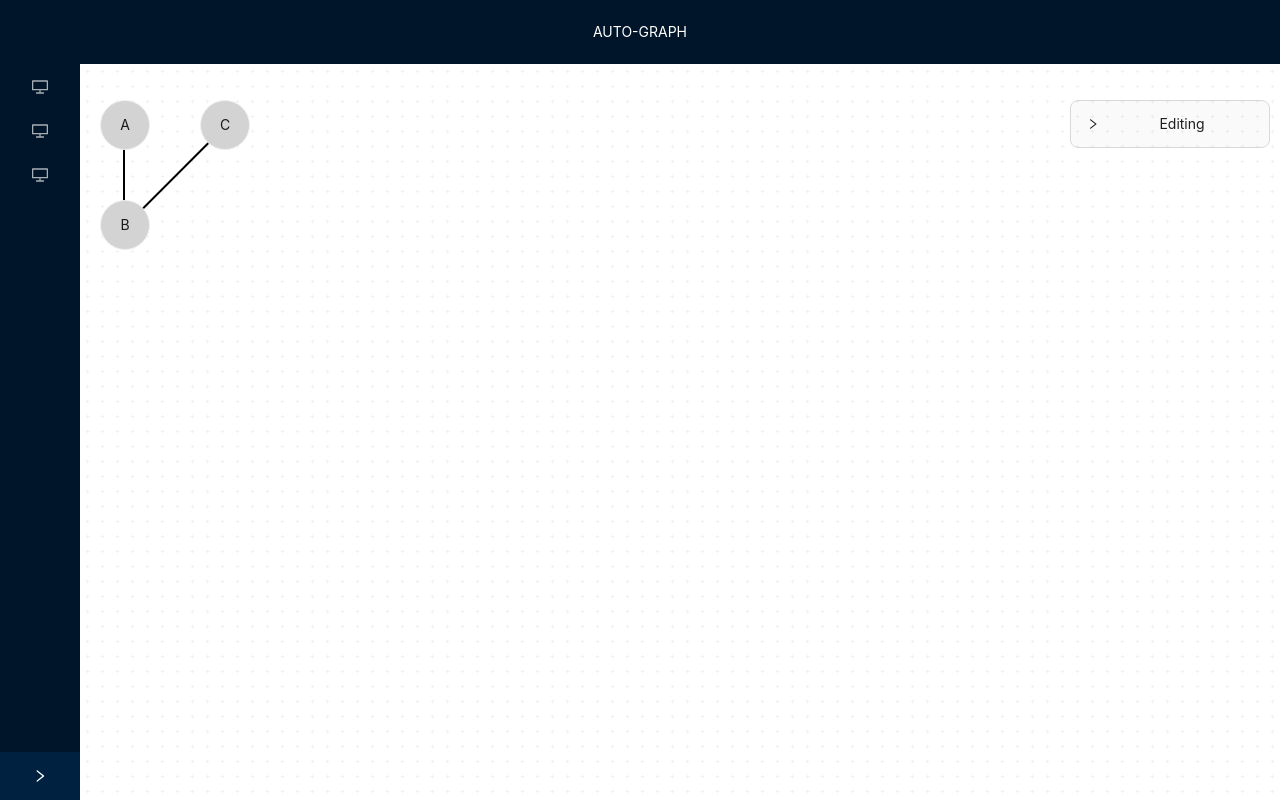
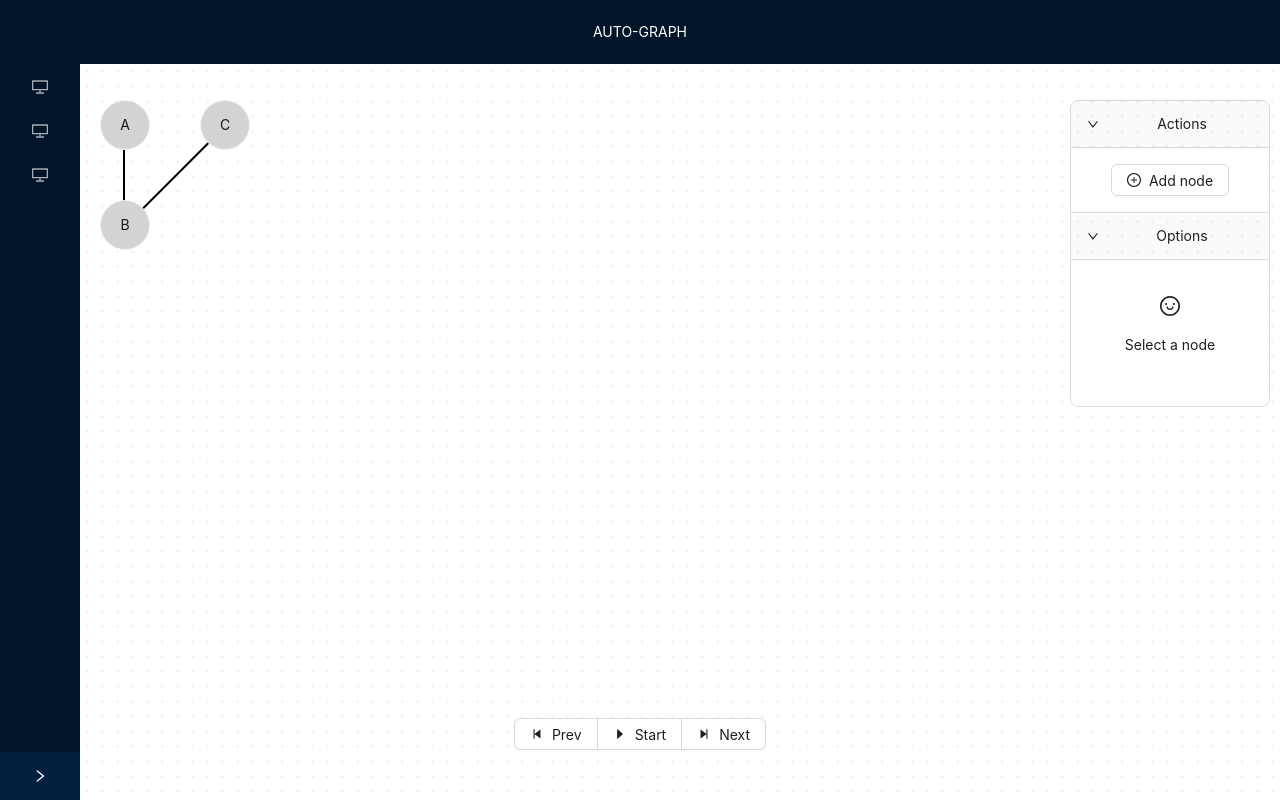
Before and after one commit to KernelOverseer/auto-graph, a React (Create React App) app: page / in a window 1280 px wide. Built offline with nearby package versions, Linux system fonts and the light colour scheme.

Commit message:
Menu content
Added menu content to add a node, and visualize node details

```diff
--- /dev/null
+++ b/src/Components/ControlBar.tsx
@@ -0,0 +1,30 @@
+import {
+  CaretRightFilled,
+  PauseOutlined,
+  StepBackwardFilled,
+  StepForwardFilled,
+} from "@ant-design/icons";
+import { Affix, AutoComplete, Button, Card } from "antd";
+import React from "react";
+
+const barStyle = {
+  position: "absolute",
+  bottom: 50,
+  left: 0,
+  right: 0,
+  margin: "auto",
+} as React.CSSProperties;
+
+const ControlBar: React.FC = () => {
+  return (
+    <div style={barStyle}>
+      <Button.Group>
+        <Button icon={<StepBackwardFilled />}>Prev</Button>
+        <Button icon={<CaretRightFilled />}>Start</Button>
+        <Button icon={<StepForwardFilled />}>Next</Button>
+      </Button.Group>
+    </div>
+  );
+};
+
+export default ControlBar;
--- a/src/Components/GraphCanvas.tsx
+++ b/src/Components/GraphCanvas.tsx
@@ -1,5 +1,7 @@
+import { message } from "antd";
 import React, { useState } from "react";
 import { lineData, nodeData, nodeProps } from "../interfaces/nodeData";
+import ControlBar from "./ControlBar";
 import GraphLink from "./GraphLink";
 import GraphNode from "./GraphNode";
 import OptionsMenu from "./OptionsMenu";
@@ -63,6 +65,22 @@ const GraphCanvas: React.FC = () => {
     return testNodes.find((value) => value.id === id);
   }
 
+  // maybe needs to refresh
+  function addNode(id: string): nodeData | undefined {
+    const duplicateNode = getNode(id);
+    if (duplicateNode === undefined) {
+      message.error("node with same id already exists");
+      return undefined;
+    } else {
+      const node: nodeData = { x: 100, y: 100, id: id };
+      setNodes((nodes) => {
+        nodes.push(node);
+        return nodes;
+      });
+      return node;
+    }
+  }
+
   function moveNode(id: string, x: number, y: number) {
     const index = testNodes.findIndex((value) => value.id === id);
     testNodes[index].x = x;
@@ -93,7 +111,9 @@ const GraphCanvas: React.FC = () => {
       {nodes.map((node) => (
         <GraphNode {...dataToProps(node)} />
       ))}
+
       <OptionsMenu />
+      <ControlBar />
     </div>
   );
 };
--- a/src/Components/OptionsMenu.tsx
+++ b/src/Components/OptionsMenu.tsx
@@ -1,4 +1,9 @@
-import { Card, Collapse, CollapseProps } from "antd";
+import {
+  PlusCircleFilled,
+  PlusCircleOutlined,
+  SmileOutlined,
+} from "@ant-design/icons";
+import { Affix, Button, Card, Collapse, CollapseProps } from "antd";
 import React from "react";
 
 const floatingMenuStyle = {
@@ -8,18 +13,40 @@ const floatingMenuStyle = {
   width: 200,
 } as React.CSSProperties;
 
+const ActionsMenu: React.FC = () => {
+  return (
+    <div>
+      <Button icon={<PlusCircleOutlined />}>Add node</Button>
+    </div>
+  );
+};
+
+const NodeOptions: React.FC = () => {
+  return (
+    <div style={{ textAlign: "center", padding: 20 }}>
+      <SmileOutlined style={{ fontSize: 20 }} />
+      <p>Select a node</p>
+    </div>
+  );
+};
+
 const menuItems: CollapseProps["items"] = [
   {
     key: "1",
-    label: "Editing",
-    children: <p>EDITING PANEL</p>,
+    label: "Actions",
+    children: <ActionsMenu />,
+  },
+  {
+    key: "2",
+    label: "Options",
+    children: <NodeOptions />,
   },
 ];
 
 const OptionsMenu: React.FC = () => {
   return (
     <div style={floatingMenuStyle}>
-      <Collapse items={menuItems} />
+      <Collapse items={menuItems} defaultActiveKey={["1", "2"]} />
     </div>
   );
 };
```
Also changed, not shown: src/interfaces/nodeActions.ts (added, +7 -0 lines), src/interfaces/nodeData.ts (+5 -6 lines).
